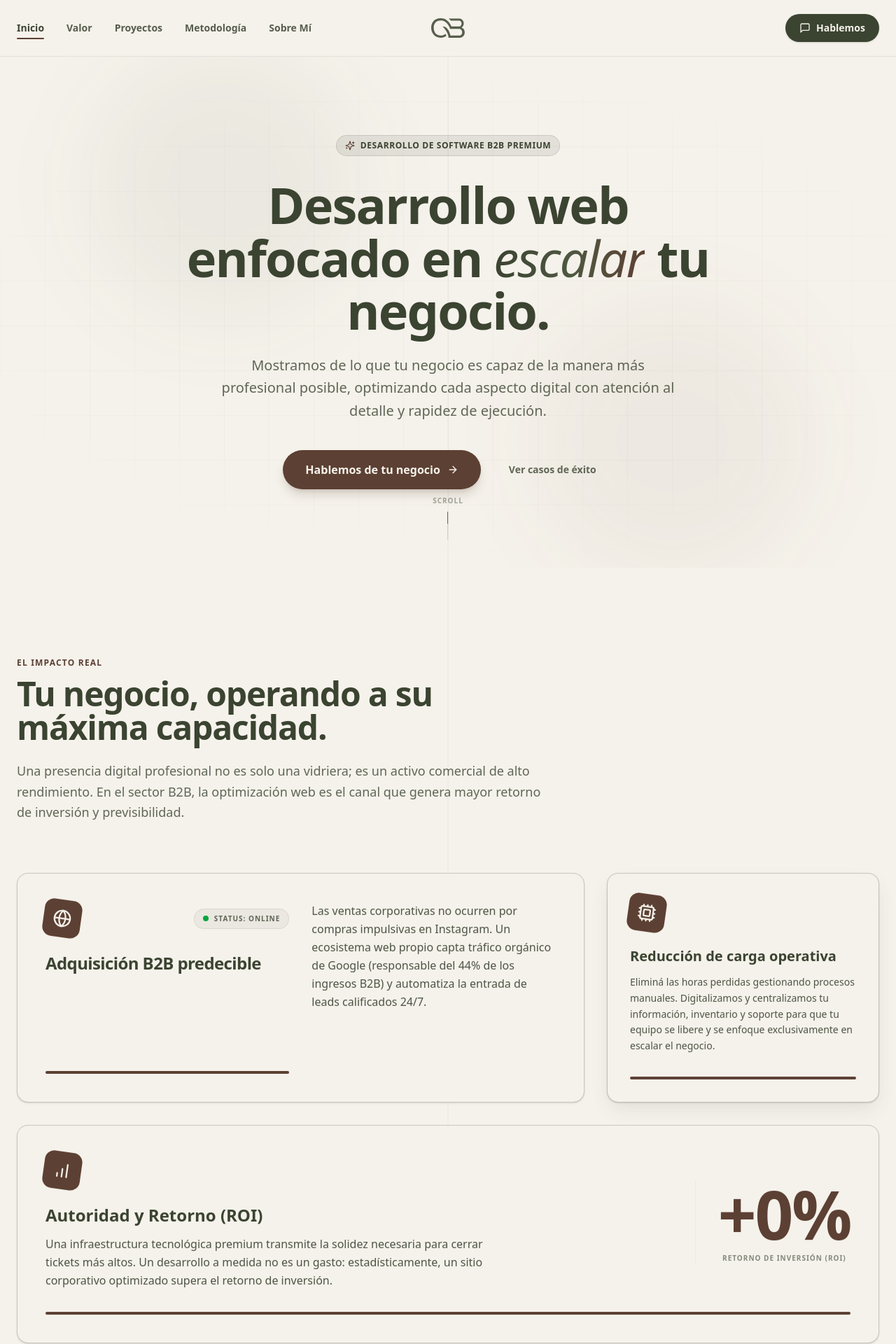
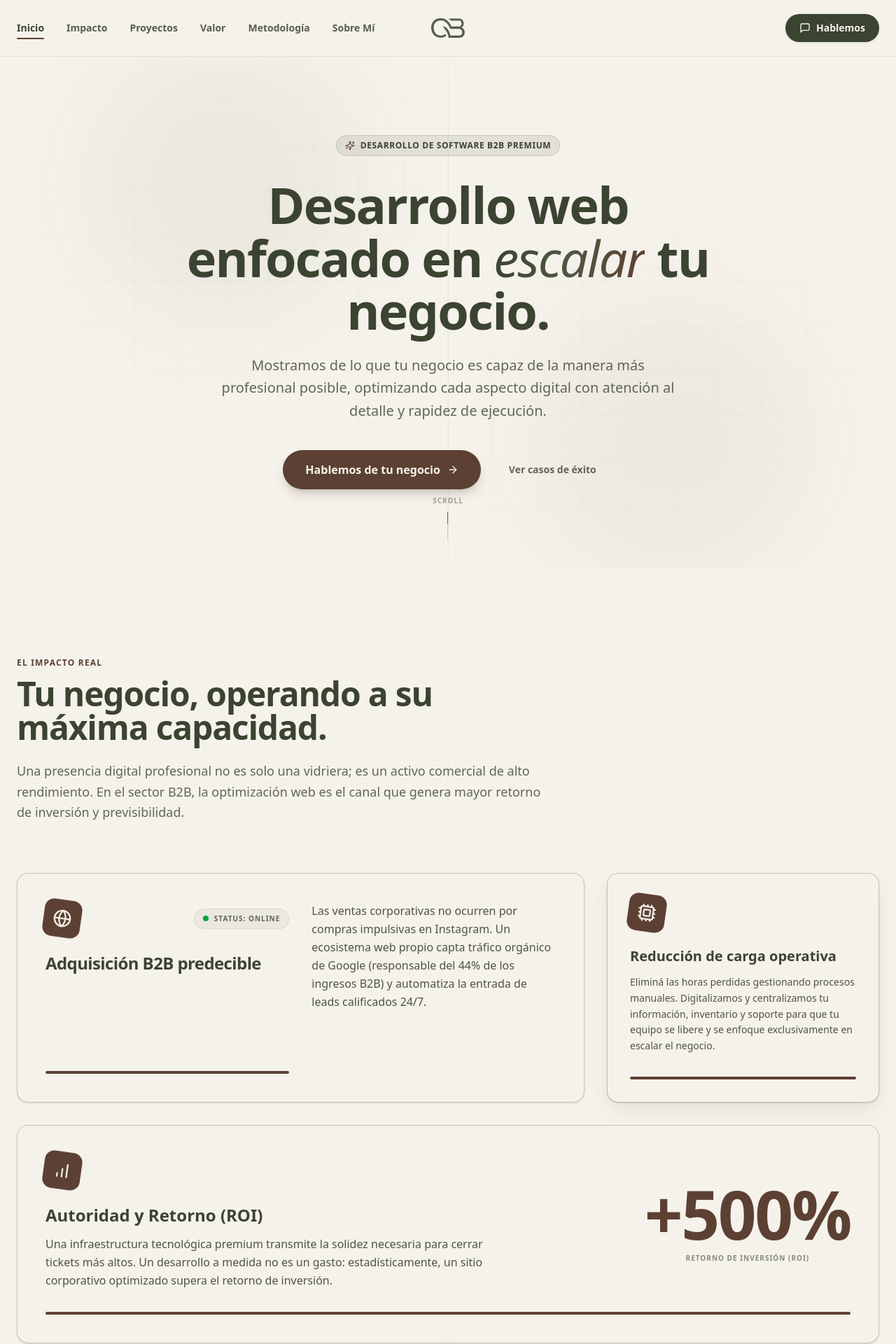
Before and after one commit to nachom1833/Orco-Barberis, a Next.js app: page / in a window 1280 px wide. Shown: the top 1920 px of the page at 70% size. Built offline with nearby package versions, Linux system fonts and the light colour scheme.

Commit message:
feat: implement Impact and Header section components with responsive interactive cards

```diff
--- a/src/components/sections/Header.tsx
+++ b/src/components/sections/Header.tsx
@@ -13,8 +13,9 @@ export default function Header() {
 
   const navItems = [
     { name: "Inicio", href: "#inicio" },
+    { name: "Impacto", href: "#impacto" },
+    { name: "Proyectos", href: "#proyectos" },
     { name: "Valor", href: "#valor" },
-    { name: "Proyectos", href: "#proyectos" },
     { name: "Metodología", href: "#metodologia" },
     { name: "Sobre Mí", href: "#sobre-mi" },
   ];
@@ -36,7 +37,7 @@ export default function Header() {
 
     const observer = new IntersectionObserver(handleIntersection, observerOptions);
 
-    const sections = ["inicio", "valor", "proyectos", "metodologia", "sobre-mi"];
+    const sections = ["inicio", "impacto", "proyectos", "valor", "metodologia", "sobre-mi"];
     sections.forEach((id) => {
       const el = document.getElementById(id);
       if (el) observer.observe(el);
--- a/src/components/sections/Impact.tsx
+++ b/src/components/sections/Impact.tsx
@@ -200,11 +200,11 @@ const RoiCard = memo(function RoiCard({
   const triggerCounter = !supportsHover ? isCentered : (isCentered || isHovered);
 
   const [count, setCount] = useState(0);
-  const [hasAnimated, setHasAnimated] = useState(false);
+  const hasAnimatedRef = useRef(false);
 
   useEffect(() => {
-    if (triggerCounter && !hasAnimated) {
-      setHasAnimated(true);
+    if (triggerCounter && !hasAnimatedRef.current) {
+      hasAnimatedRef.current = true;
       const controls = animate(0, 500, {
         duration: 1.8,
         ease: "easeOut",
@@ -212,7 +212,7 @@ const RoiCard = memo(function RoiCard({
       });
       return () => controls.stop();
     }
-  }, [triggerCounter, hasAnimated]);
+  }, [triggerCounter]);
 
   return (
     <div
```
